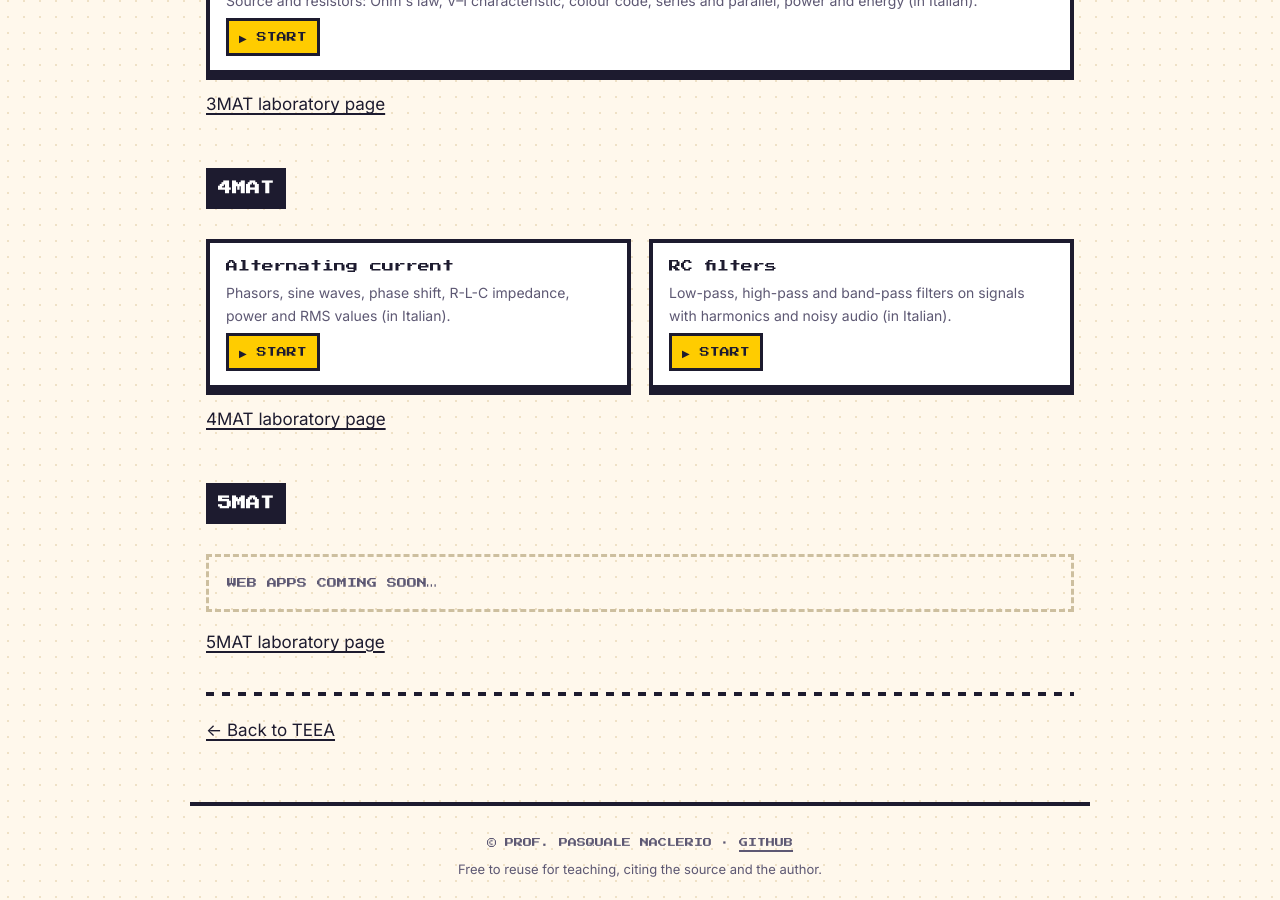
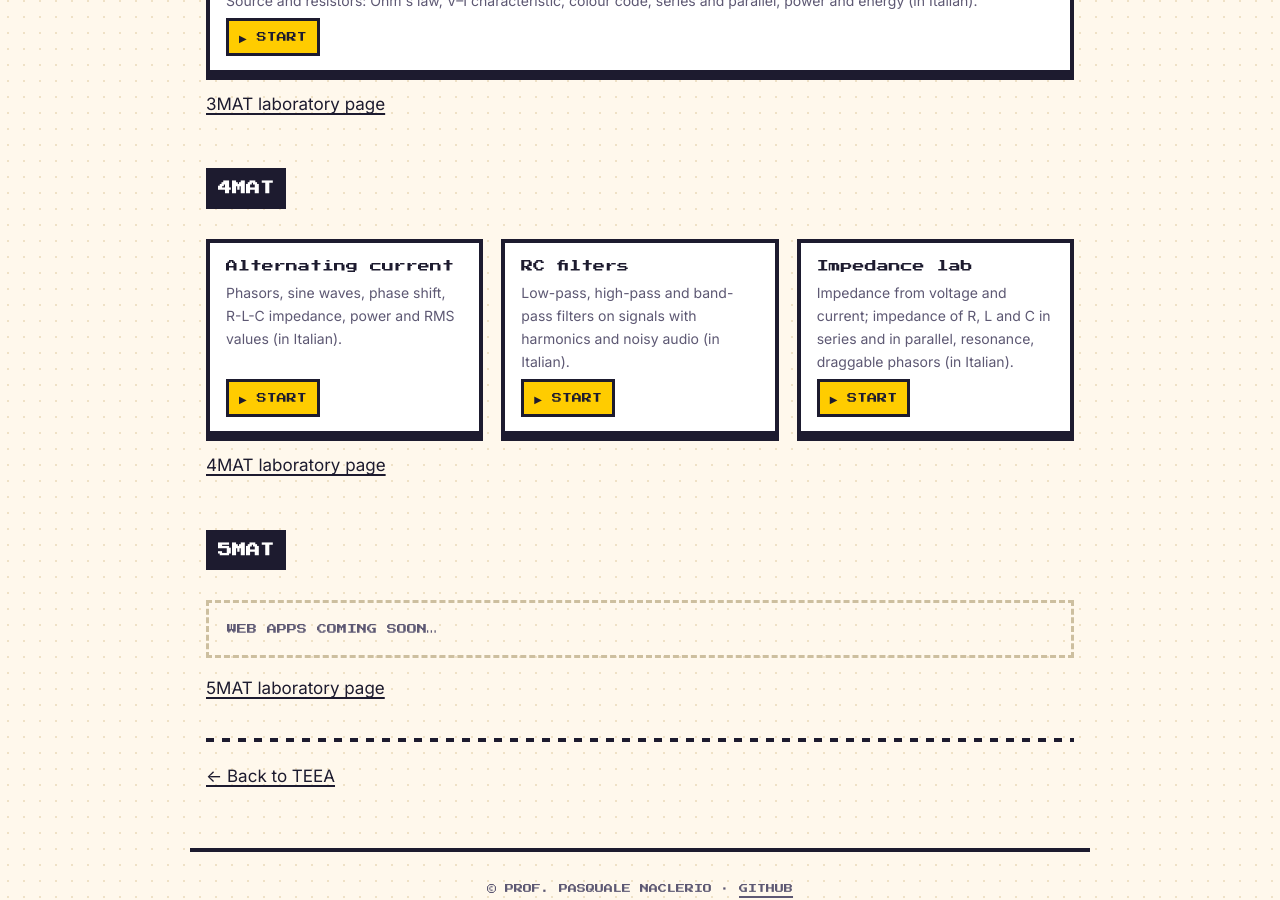
Before and after one commit to pasqualenaclerio/education, a Jekyll site: the page built from TEEA/laboratorio/index.en.md, in a window 1280 px wide and 900 px high, scrolled down 551 px. Built offline with Jekyll 4.4.1, drawn with Linux system fonts in a browser that asks for light colours.

Commit message:
lab home new

```diff
--- a/TEEA/laboratorio/index.en.md
+++ b/TEEA/laboratorio/index.en.md
@@ -24,6 +24,7 @@ The web apps are interactive tools that run directly in the browser during labor
 <div class="app-grid">
 <a class="app" href="/education/TEEA/4MAT/laboratorio/ca/"><strong>Alternating current</strong><span>Phasors, sine waves, phase shift, R-L-C impedance, power and RMS values (in Italian).</span><em>▶ START</em></a>
 <a class="app" href="/education/TEEA/4MAT/laboratorio/filtri_rc/"><strong>RC filters</strong><span>Low-pass, high-pass and band-pass filters on signals with harmonics and noisy audio (in Italian).</span><em>▶ START</em></a>
+<a class="app" href="/education/TEEA/4MAT/laboratorio/laboratorio-impedenze/"><strong>Impedance lab</strong><span>Impedance from voltage and current; impedance of R, L and C in series and in parallel, resonance, draggable phasors (in Italian).</span><em>▶ START</em></a>
 </div>
 
 [4MAT laboratory page](/education/TEEA/4MAT/laboratorio/index.en.html)
```
Also changed, not shown: TEEA/laboratorio/index.md (+1 -0 lines).
